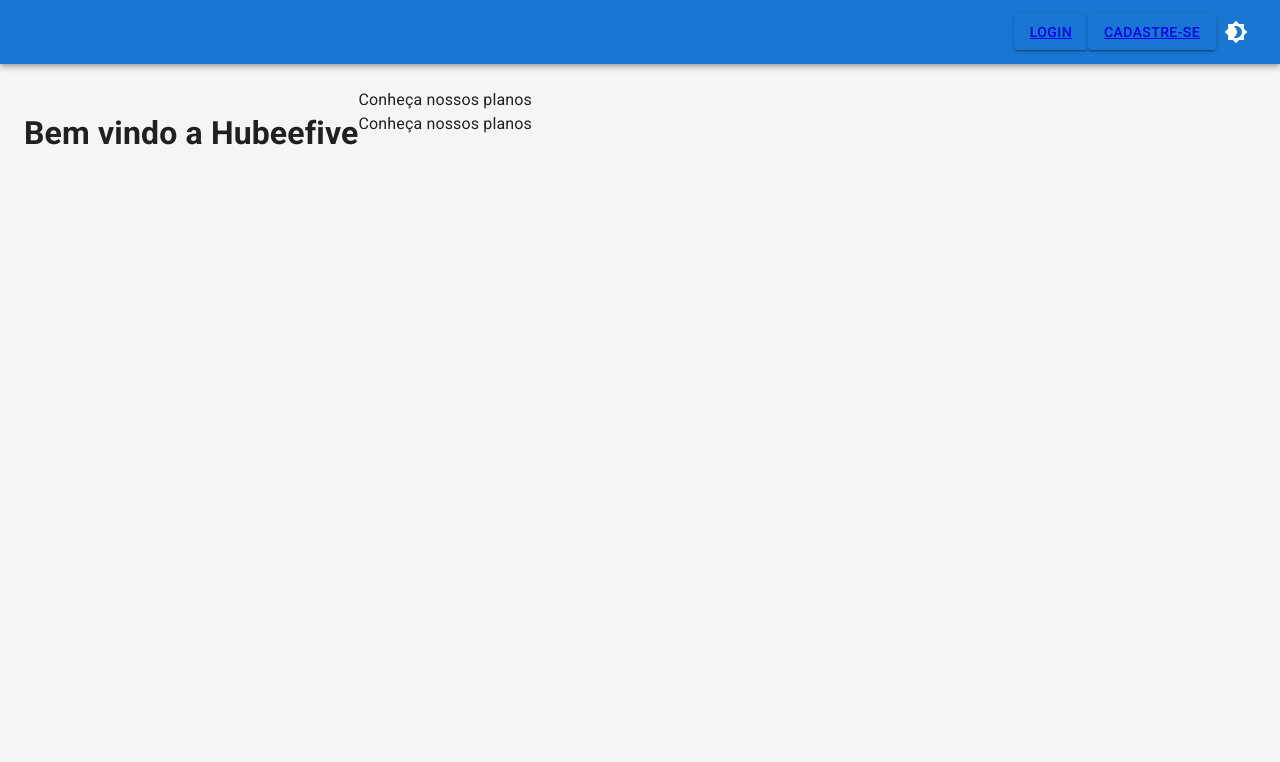
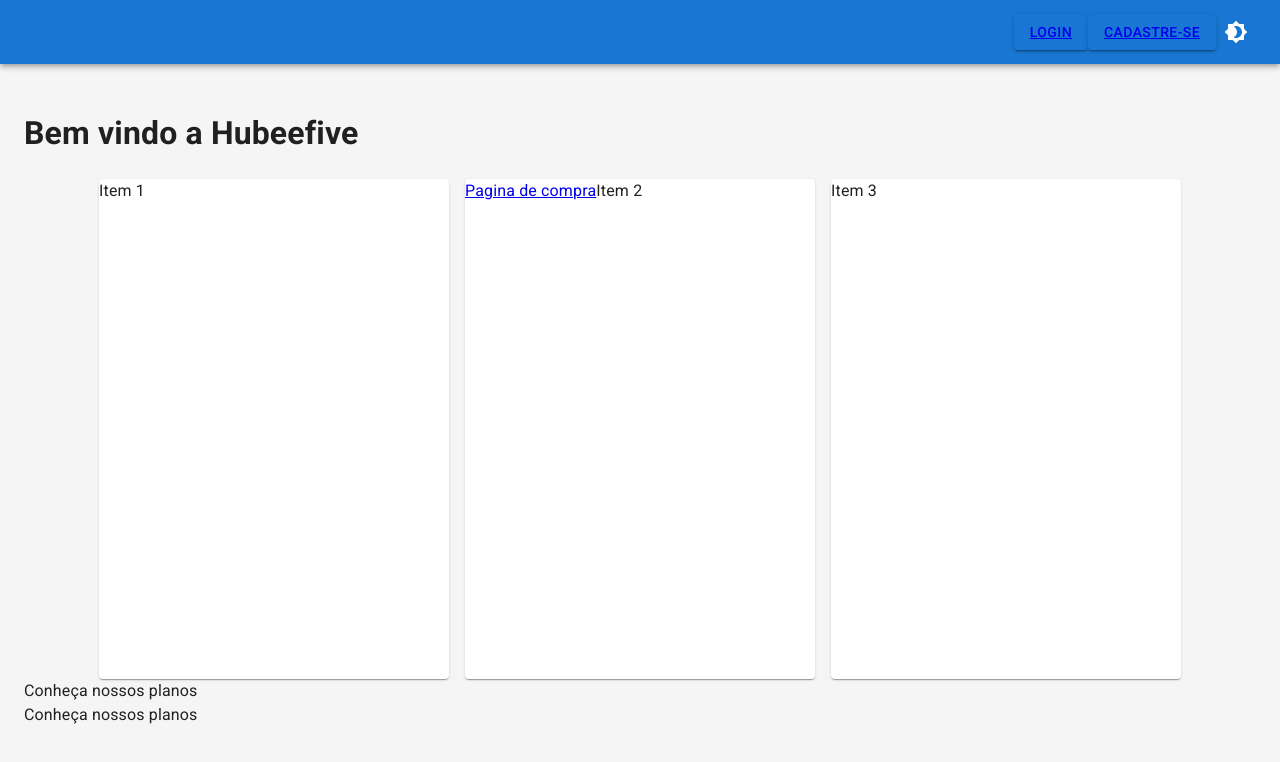
Before and after one commit to Diogozura/gerente-contas, a Next.js app: page / in a window 1280 px wide. Shown: the top 762 px of the page. Built offline with nearby package versions, Linux system fonts and the light colour scheme.

Commit message:
feat: paginas de planos mvp

```diff
--- /dev/null
+++ b/pages/auth/cadastro.tsx
@@ -0,0 +1,3 @@
+import CadastroScreen from "../../src/screens/Auth/CadastroScreen";
+
+export default CadastroScreen
--- a/pages/cadastro.tsx
+++ /dev/null
@@ -1,3 +0,0 @@
-import CadastroScreen from "../src/screens/Auth/CadastroScreen";
-
-export default CadastroScreen
--- a/src/components/base/Header/PublicLayout/index.tsx
+++ b/src/components/base/Header/PublicLayout/index.tsx
@@ -19,7 +19,7 @@
 import nookies from 'nookies';
 
 import { ThemeProvider, createTheme } from '@mui/material/styles';
-import CssBaseline from '@mui/material/CssBaseline';
+
 import darkTheme from '../../../../../styles/themes/dark';
 import lightTheme from '../../../../../styles/themes/light';
 
@@ -89,7 +89,7 @@
 
   return (
     <ThemeProvider theme={appliedTheme}>
-      <CssBaseline />
+
       <HideOnScroll window={window}>
         <AppBar position="static">
           <Toolbar>
--- /dev/null
+++ b/src/screens/HomeScreen/Cards/index.tsx
@@ -0,0 +1,27 @@
+import * as React from 'react';
+import Grid from '@mui/material/Grid';
+import Paper from '@mui/material/Paper';
+
+
+export default function SpacingGrid( {children}) {
+  const [spacing, setSpacing] = React.useState(2);
+
+  const handleChange = (event: React.ChangeEvent<HTMLInputElement>) => {
+    setSpacing(Number((event.target as HTMLInputElement).value));
+  };
+
+  const jsx = `
+<Grid container spacing={${spacing}}>
+`;
+
+  return (
+    <Grid sx={{ flexGrow: 1 }} container spacing={2}>
+      <Grid item xs={12}>
+        <Grid container justifyContent="center" spacing={spacing}>
+         {children}
+        </Grid>
+      </Grid>
+
+    </Grid>
+  );
+}
--- a/src/screens/HomeScreen/index.tsx
+++ b/src/screens/HomeScreen/index.tsx
@@ -2,32 +2,86 @@
 import { blue } from "@mui/material/colors";
 import styled from "styled-components";
 
-
-import { Button, Grid, Typography } from "@mui/material";
+import { Button, colors, Grid, Paper, Typography } from "@mui/material";
 import Link from "next/link";
 import { tokenService } from "../../services/auth/tokenService";
 import { HttpClient } from "../../infra/HttpClient/HttpClient";
 import { authService } from "../../services/auth/authService";
-
-
-
-
+import { themes } from "../../../styles/themes";
+import { Theme } from '@mui/material/styles';
+import SpacingGrid from "./Cards";
 
 export default function HomeScreen() {
   const onClick = async (ctx) => {
-      await authService.getSession(ctx)
-      }
+    await authService.getSession(ctx);
+  };
+
+
+  const Item = styled(Paper)(({ theme }) => ({
+    backgroundColor: '#fff',
+    ...theme.typography,
+    padding: 1,
+    textAlign: 'center',
+    color: colors.blue,
+  }));
   return (
     <>
-            <Grid container height={'100vh'}>
+      <Grid container >
         <h1>Bem vindo a Hubeefive</h1>
+
+       <SpacingGrid >
+
+            <Grid  item>
+              <Paper
+                sx={{
+                  height: 500,
+                  width: 350,
+                  backgroundColor: (theme) =>
+                    theme.palette.mode === 'dark' ? '#1A2027' : '#fff',
+                }}
+              >Item 1</Paper>
+            </Grid>
+
+            <Grid  item>
+              <Paper
+                sx={{
+                  height: 500,
+                  width: 350,
+                  backgroundColor: (theme) =>
+                    theme.palette.mode === 'dark' ? '#1A2027' : '#fff',
+                }}
+              >
+                <Link
+                  href={{
+                    pathname: '/pedido',
+                    query: { name: 'item 2' },
+                  }}
+                >
+                Pagina de compra
+                </Link>
+                Item 2
+
+              </Paper>
+            </Grid>
+
+            <Grid  item>
+              <Paper
+                sx={{
+                  height: 500,
+                  width: 350,
+                  backgroundColor: (theme) =>
+                    theme.palette.mode === 'dark' ? '#1A2027' : '#fff',
+                }}
+              >Item 3</Paper>
+            </Grid>
+
+       </SpacingGrid>
+
         <Grid item>
           <Typography>Conheça nossos planos</Typography>
           <Typography>Conheça nossos planos</Typography>
         </Grid>
-
       </Grid>
-
     </>
-    )
+  );
 }
--- a/styles/index.ts
+++ b/styles/index.ts
@@ -1,5 +1,5 @@
 import { createGlobalStyle } from "styled-components";
-const colorLink = '#000000'
+const colorLink = '#000'
 export default createGlobalStyle`
   * {
     margin: 0;
```
Also changed, not shown: pages/pagamento.tsx (added, +66 -0 lines), pages/pedido.tsx (added, +46 -0 lines), 1 other file (tests, documents, lock files or other folders). Lines whose indentation alone changed are shown as unchanged.
